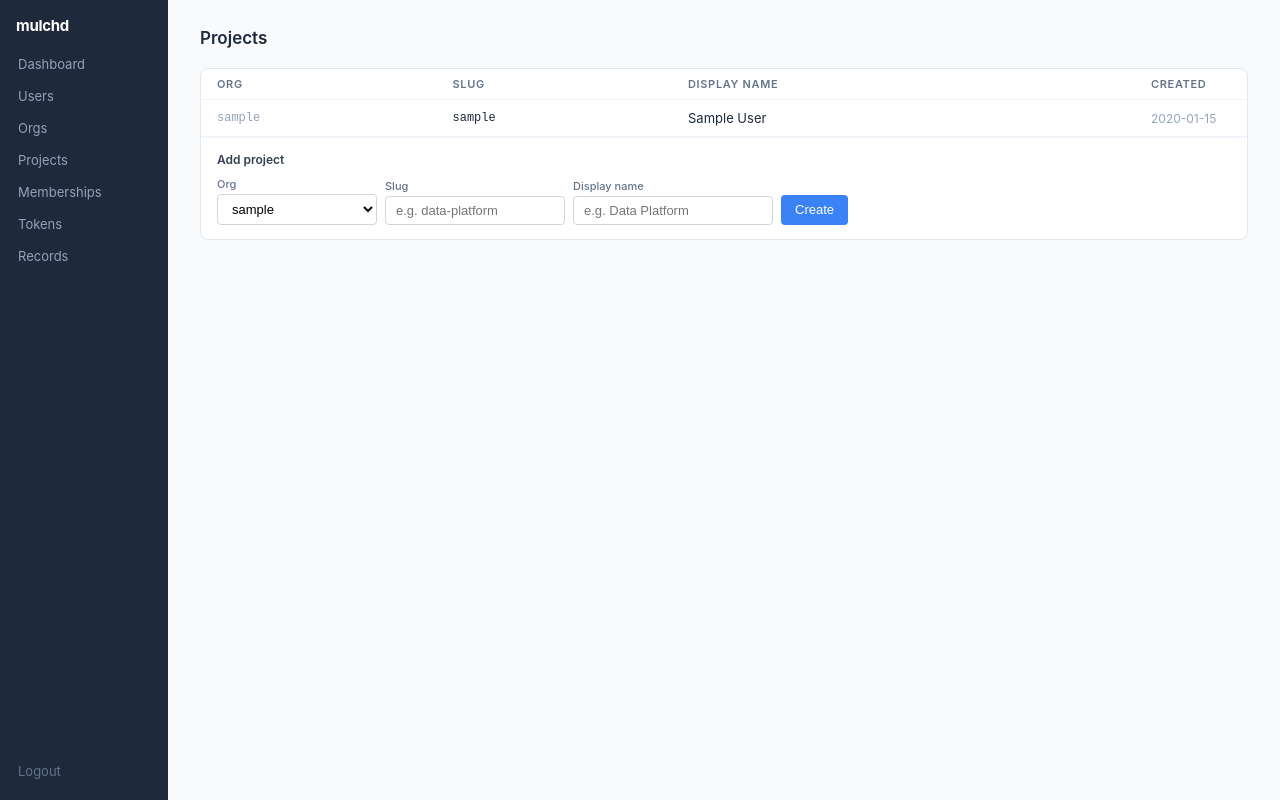
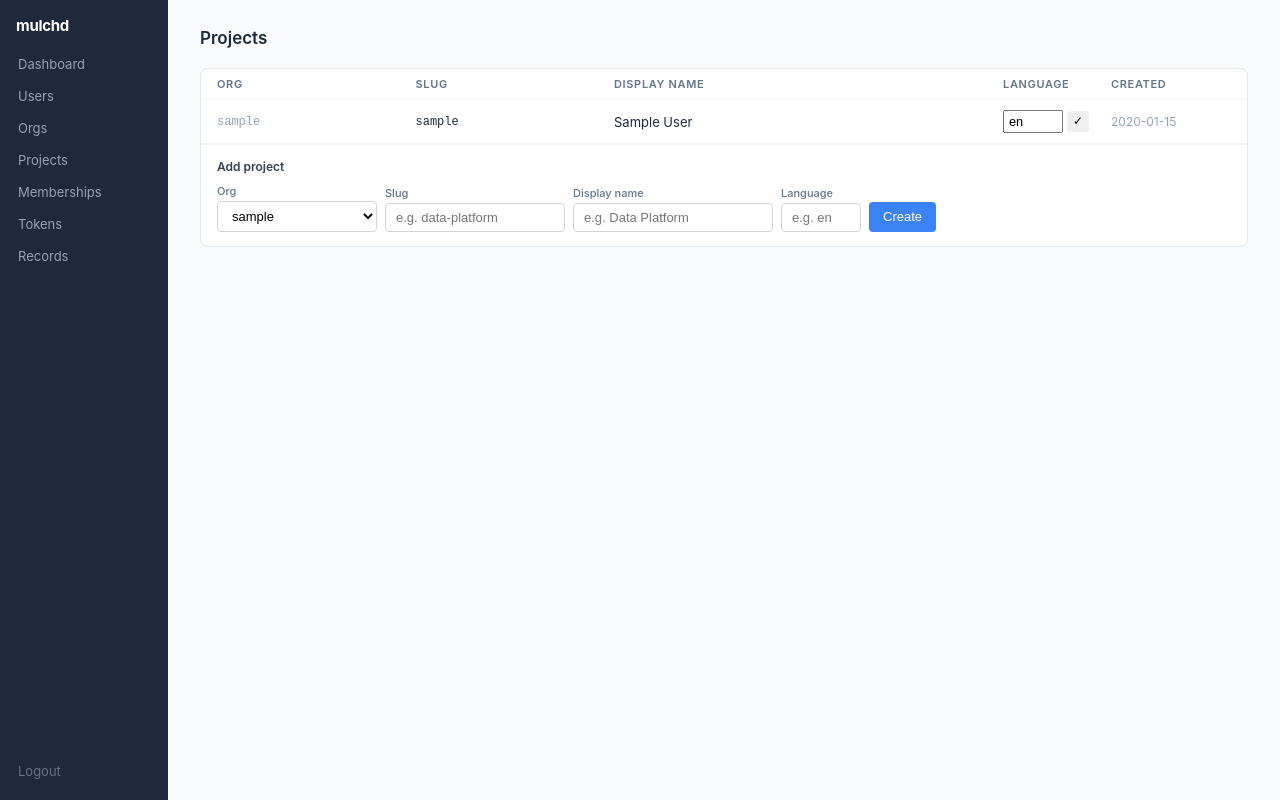
Before and after one commit to ChacheGS/mulchd, a FastAPI app: template src/mulchd/templates/projects.html in a window 1280 px wide. Run offline with FastAPI, Linux system fonts and the light colour scheme; the template is opened without the code that fills it: most values are stand-ins (such as "Sample title", 1, 10 or a date in 2020); parts of the project's set-up code (start-up, migrations or seed data) failed here and were passed over.

Commit message:
feat: add knowledge_language field to projects
When set (BCP 47 tag, e.g. "es", "pt-BR"), list_domains instructs Claude to
translate search queries and record content to that language, decoupling the
knowledge base language from the conversation language.

- Project model: nullable knowledge_language column
- Migration: ALTER TABLE projects ADD COLUMN knowledge_language
- list_domains MCP tool: emits translation instruction when field is set
- Admin projects page: inline language editor per row + field on create form
- /api/me/projects: knowledge_language included in ProjectOut

```diff
--- a/src/mulchd/api.py
+++ b/src/mulchd/api.py
@@ -55,6 +55,7 @@ class OrgOut(BaseModel):
 class ProjectOut(BaseModel):
     slug: str
     display_name: str
+    knowledge_language: str | None = None
 
 
 class ProjectAccessOut(BaseModel):
@@ -93,7 +94,7 @@ async def list_my_projects(user: User = Depends(get_global_user)):
     return [
         ProjectAccessOut(
             org=OrgOut(slug=m.project.org.slug, display_name=m.project.org.display_name),
-            project=ProjectOut(slug=m.project.slug, display_name=m.project.display_name),
+            project=ProjectOut(slug=m.project.slug, display_name=m.project.display_name, knowledge_language=m.project.knowledge_language),
             role=m.role,
         )
         for m in memberships
--- a/src/mulchd/main.py
+++ b/src/mulchd/main.py
@@ -353,6 +353,16 @@ async def _search_expertise(args: dict, ctx: AuthContext) -> list[TextContent]:
 async def _list_domains(ctx: AuthContext) -> list[TextContent]:
     domains = await list_available_domains(ctx.org.slug, ctx.project.slug)
     lines = [f"# Domains — {ctx.org.display_name} / {ctx.project.display_name}\n"]
+    if ctx.project.knowledge_language:
+        lang = ctx.project.knowledge_language
+        lines.append(
+            f"**Knowledge base language:** `{lang}`\n"
+            f"All records in this project are written in this language. "
+            f"Translate search queries to `{lang}` before calling "
+            f"`search_expertise` or `read_expertise`, and write all record content "
+            f"in `{lang}` regardless of the conversation language. "
+            f"Translate back when presenting records to the user.\n"
+        )
     for d in domains:
         updated = d["last_updated"] or "never"
         lines.append(f"**{d['name']}** — {d['description']}")
--- a/src/mulchd/models.py
+++ b/src/mulchd/models.py
@@ -23,6 +23,7 @@ class Project(models.Model):
     id = fields.IntField(primary_key=True)
     slug = fields.CharField(max_length=64)
     display_name = fields.CharField(max_length=128)
+    knowledge_language = fields.CharField(max_length=16, null=True, default=None)
     org: fields.ForeignKeyRelation[Organization] = fields.ForeignKeyField(
         "models.Organization", related_name="projects"
     )
--- a/src/mulchd/templates/projects.html
+++ b/src/mulchd/templates/projects.html
@@ -6,17 +6,26 @@
 <div class="alert alert-error">{{ error }}</div>
 {% endif %}
 <div class="card">
-  <div class="table-header" style="grid-template-columns: 1fr 1fr 2fr 80px">
+  <div class="table-header" style="grid-template-columns: 1fr 1fr 2fr 100px 120px">
     <span>Org</span>
     <span>Slug</span>
     <span>Display name</span>
+    <span>Language</span>
     <span>Created</span>
   </div>
   {% for project in projects %}
-  <div class="table-row" style="grid-template-columns: 1fr 1fr 2fr 80px">
+  <div class="table-row" style="grid-template-columns: 1fr 1fr 2fr 100px 120px; align-items: center">
     <span class="monospace text-muted">{{ project.org.slug }}</span>
     <span class="monospace">{{ project.slug }}</span>
     <span>{{ project.display_name }}</span>
+    <span>
+      <form method="post" action="/admin/projects/{{ project.id }}/language" style="display:flex;gap:4px;align-items:center">
+        <input type="text" name="knowledge_language" value="{{ project.knowledge_language or '' }}"
+               placeholder="e.g. en" style="width:60px;font-size:0.8rem;padding:2px 4px"
+               title="BCP 47 language tag (e.g. en, es, pt-BR). Leave blank for no constraint.">
+        <button type="submit" class="btn" style="padding:2px 6px;font-size:0.75rem">✓</button>
+      </form>
+    </span>
     <span class="text-muted">{{ project.created_at.strftime('%Y-%m-%d') }}</span>
   </div>
   {% else %}
@@ -44,6 +53,10 @@
           <label for="display_name">Display name</label>
           <input type="text" id="display_name" name="display_name" required placeholder="e.g. Data Platform" style="width:200px">
         </div>
+        <div class="form-group">
+          <label for="knowledge_language">Language</label>
+          <input type="text" id="knowledge_language" name="knowledge_language" placeholder="e.g. en" style="width:80px" title="BCP 47 language tag. Leave blank for no constraint.">
+        </div>
         <button type="submit" class="btn btn-primary">Create</button>
       </div>
     </form>
```
Also changed, not shown: migrations/models/1_20260702000000_add_project_knowledge_language.py (added, +15 -0 lines), src/mulchd/admin/projects.py (+23 -1 lines).
